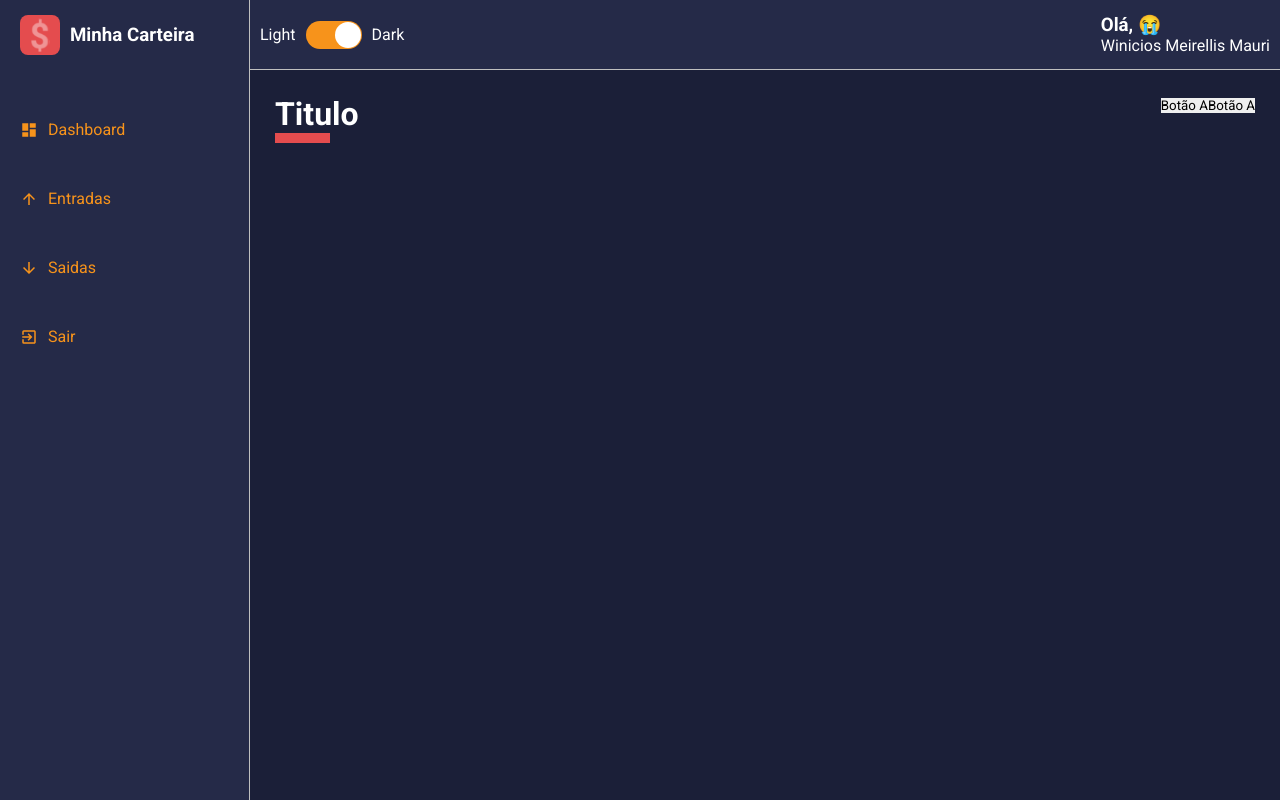
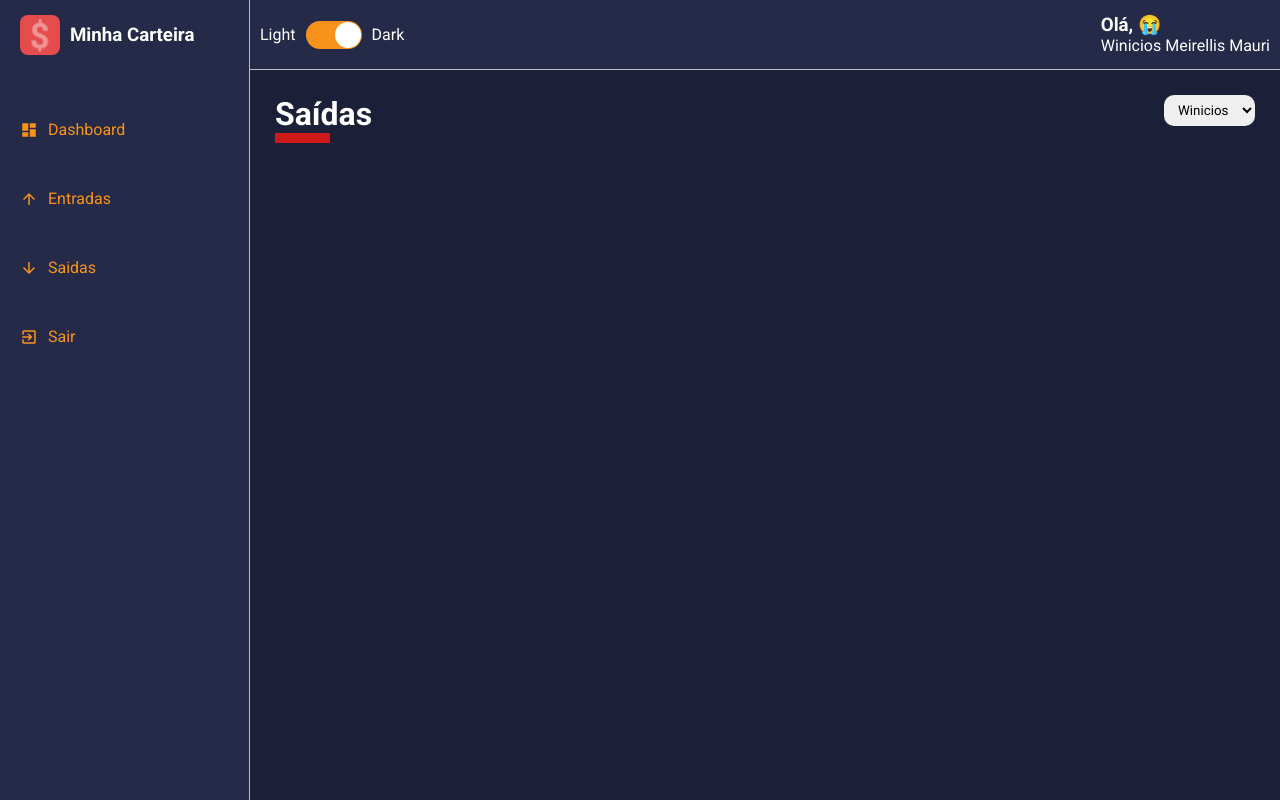
Before and after one commit to Winicios-Mauri/dashboard, a React (Create React App) app: page / in a window 1280 px wide. Built offline with nearby package versions, Linux system fonts and the light colour scheme.

Commit message:
:tada criação de componentes select e header dinamico

```diff
--- a/src/App.tsx
+++ b/src/App.tsx
@@ -2,7 +2,8 @@
 import { ThemeProvider } from 'styled-components'
 import GlogalStyles from './styles/GlobalStyles'
 
-import Dashboard from './pages/Dashboard'
+// import Dashboard from './pages/Dashboard'
+import List from './pages/List'
 import Layout from './components/Layout'
 import dark from './styles/themes/dark'
 // import light from './styles/themes/light'
@@ -12,7 +13,7 @@
     <ThemeProvider theme={dark}>
       <GlogalStyles />
       <Layout>
-        <Dashboard />
+        <List />
       </Layout>
     </ThemeProvider>
   )
--- a/src/components/ContentHeader/index.tsx
+++ b/src/components/ContentHeader/index.tsx
@@ -2,16 +2,23 @@
 
 import { Container, TitleContainer, Controllers } from './styles'
 
-const ContentHeader: React.FC = () => {
+interface IContentHeaderProps {
+  title: string
+  lineColor: string
+  children: React.ReactNode
+}
+
+const ContentHeader: React.FC<IContentHeaderProps> = ({
+  title,
+  lineColor,
+  children
+}) => {
   return (
     <Container>
-      <TitleContainer>
-        <h1>Titulo</h1>
+      <TitleContainer lineColor={lineColor}>
+        <h1>{title}</h1>
       </TitleContainer>
-      <Controllers>
-        <button type="button">Botão A</button>
-        <button type="button">Botão A</button>
-      </Controllers>
+      <Controllers>{children}</Controllers>
     </Container>
   )
 }
--- a/src/components/ContentHeader/styles.ts
+++ b/src/components/ContentHeader/styles.ts
@@ -1,4 +1,8 @@
 import styled from 'styled-components'
+
+interface ITitleContentProps {
+  lineColor: string
+}
 
 export const Container = styled.div`
   width: 100%;
@@ -9,7 +13,7 @@
   margin-bottom: 25px;
 `
 
-export const TitleContainer = styled.div`
+export const TitleContainer = styled.div<ITitleContentProps>`
   > h1 {
     color: ${props => props.theme.colors.white};
 
@@ -17,9 +21,12 @@
       content: '';
       display: block;
       width: 55px;
-      border-bottom: 10px solid ${props => props.theme.colors.warning};
+      border-bottom: 10px solid ${props => props.lineColor};
     }
   }
 `
 
-export const Controllers = styled.div``
+export const Controllers = styled.div`
+  display: flex;
+  gap: 10px;
+`
--- /dev/null
+++ b/src/components/SelectInput/index.tsx
@@ -0,0 +1,24 @@
+import React from 'react'
+
+import { Container } from './styles'
+
+interface ISelectInputProps {
+  options: {
+    value: string | number
+    label: string | number
+  }[]
+}
+
+const SelectInput: React.FC<ISelectInputProps> = ({ options }) => {
+  return (
+    <Container>
+      <select>
+        {options.map(option => (
+          <option value={option.value}>{option.label}</option>
+        ))}
+      </select>
+    </Container>
+  )
+}
+
+export default SelectInput
--- /dev/null
+++ b/src/components/SelectInput/styles.ts
@@ -0,0 +1,8 @@
+import styled from 'styled-components'
+
+export const Container = styled.div`
+  > select {
+    padding: 7px 10px;
+    border-radius: 10px;
+  }
+`
--- a/src/pages/Dashboard/index.tsx
+++ b/src/pages/Dashboard/index.tsx
@@ -1,12 +1,21 @@
 import React from 'react'
 import ContentHeader from '../../components/ContentHeader'
+import SelectInput from '../../components/SelectInput'
 
 import { Container } from './styles'
 
 const Dashboard: React.FC = () => {
+  const options = [
+    { value: 'Winicios', label: 'Winicios' },
+    { value: 'Maria', label: 'Maria' },
+    { value: 'Joaao', label: 'Joaao' }
+  ]
+
   return (
     <Container>
-      <ContentHeader />
+      <ContentHeader title="Dasboard" lineColor="#cf6518">
+        <SelectInput options={options} />
+      </ContentHeader>
     </Container>
   )
 }
--- a/src/pages/List/index.tsx
+++ b/src/pages/List/index.tsx
@@ -1,7 +1,22 @@
 import React from 'react'
+import ContentHeader from '../../components/ContentHeader'
+import SelectInput from '../../components/SelectInput'
+
+import { Container } from './styles'
 
 const List: React.FC = () => {
-  return <h1>List</h1>
+  const options = [
+    { value: 'Winicios', label: 'Winicios' },
+    { value: 'Maria', label: 'Maria' },
+    { value: 'Joaao', label: 'Joaao' }
+  ]
+  return (
+    <Container>
+      <ContentHeader title="Saídas" lineColor="#cf1818">
+        <SelectInput options={options} />
+      </ContentHeader>
+    </Container>
+  )
 }
 
 export default List
--- /dev/null
+++ b/src/pages/List/styles.ts
@@ -0,0 +1,3 @@
+import styled from 'styled-components'
+
+export const Container = styled.div``
```
